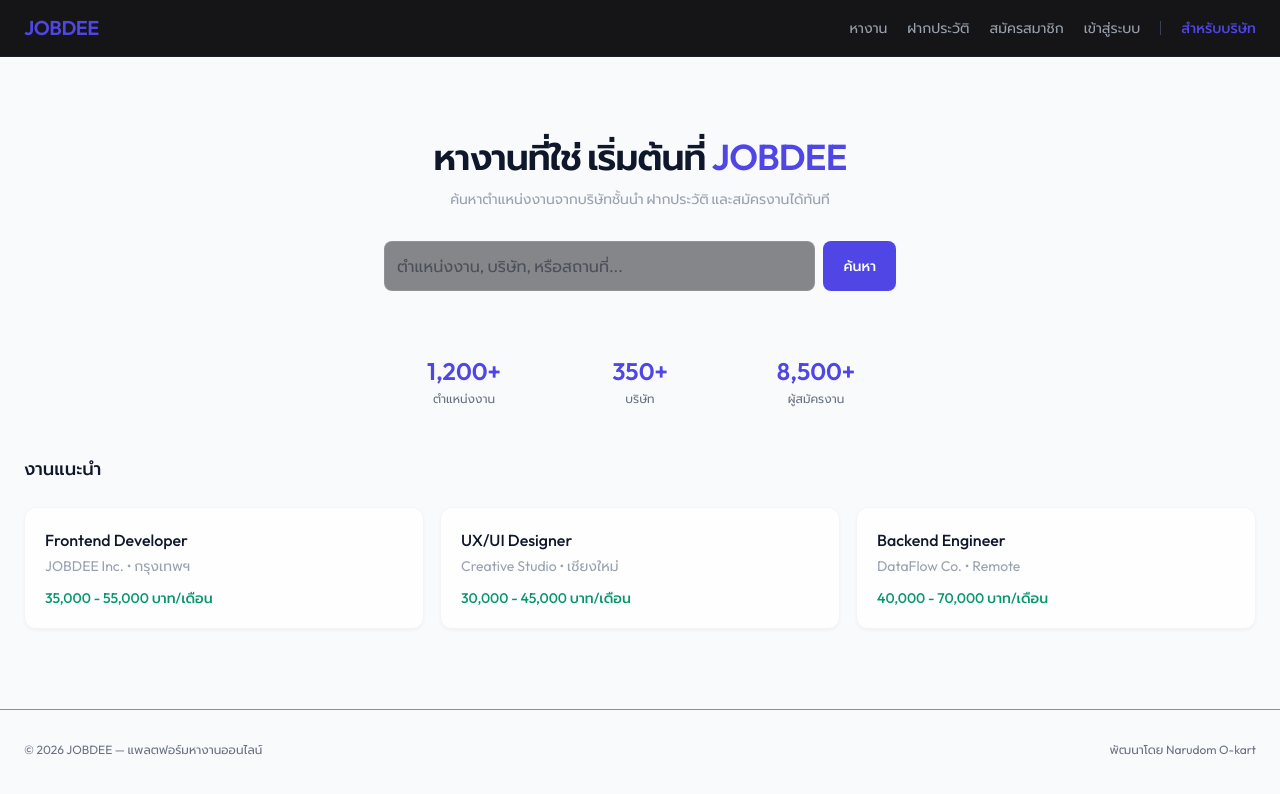
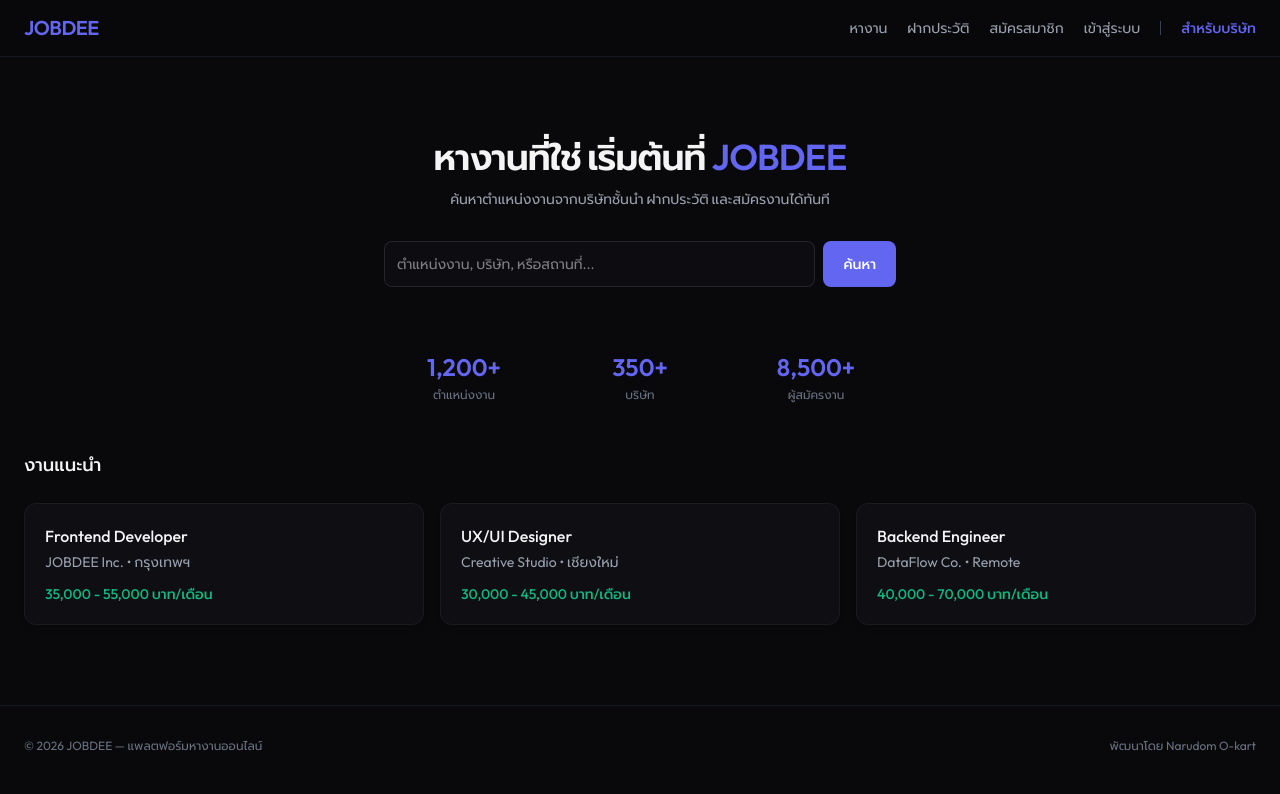
Before and after one commit to ASTOHACKER/JOBDEE, a Next.js app: page / in a window 1280 px wide. Shown: the top 794 px of the page. Built offline with nearby package versions, Linux system fonts and the light colour scheme; no server answers.

Commit message:
style: force dark mode by default to match localhost

```diff
--- a/app/globals.css
+++ b/app/globals.css
@@ -1,21 +1,12 @@
 @import "tailwindcss";
 
 :root {
-  --background: #f8fafc;
-  --foreground: #0f172a;
-  --color-primary: #4f46e5;
-  --color-primary-hover: #4338ca;
-  --color-accent: #059669;
-}
-
-@media (prefers-color-scheme: dark) {
-  :root {
-    --background: #09090b;
-    --foreground: #f4f4f5;
-    --color-primary: #6366f1;
-    --color-primary-hover: #4f46e5;
-    --color-accent: #10b981;
-  }
+  /* บังคับเป็น Dark Mode 100% เสมอในทุกอุปกรณ์ */
+  --background: #09090b;
+  --foreground: #f4f4f5;
+  --color-primary: #6366f1;
+  --color-primary-hover: #4f46e5;
+  --color-accent: #10b981;
 }
 
 @theme inline {
@@ -38,17 +29,9 @@ body {
   box-shadow: 0 4px 6px -1px rgba(0, 0, 0, 0.1);
 }
 
-@media (prefers-color-scheme: light) {
-  .glass-panel {
-    background: rgba(255, 255, 255, 0.8);
-    border: 1px solid rgba(0, 0, 0, 0.04);
-    box-shadow: 0 2px 4px -1px rgba(0, 0, 0, 0.05);
-  }
-}
-
 /* Input focus */
 .input-field {
-  @apply w-full p-3 rounded-lg border outline-none transition-colors;
+  @apply w-full p-3 rounded-lg border outline-none transition-colors text-sm;
   background: rgba(18, 18, 24, 0.5);
   border-color: rgba(255, 255, 255, 0.1);
 }
```
Also changed, not shown: 1 other file (tests, documents, lock files or other folders).
